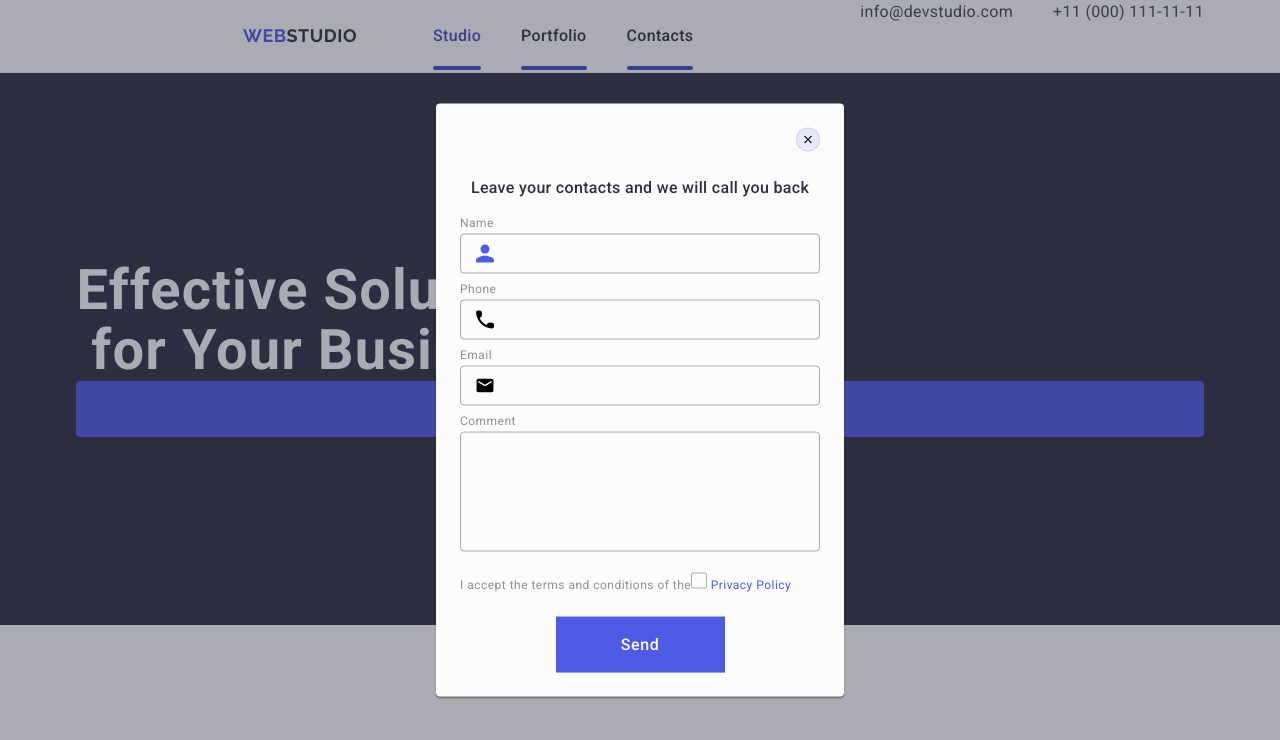
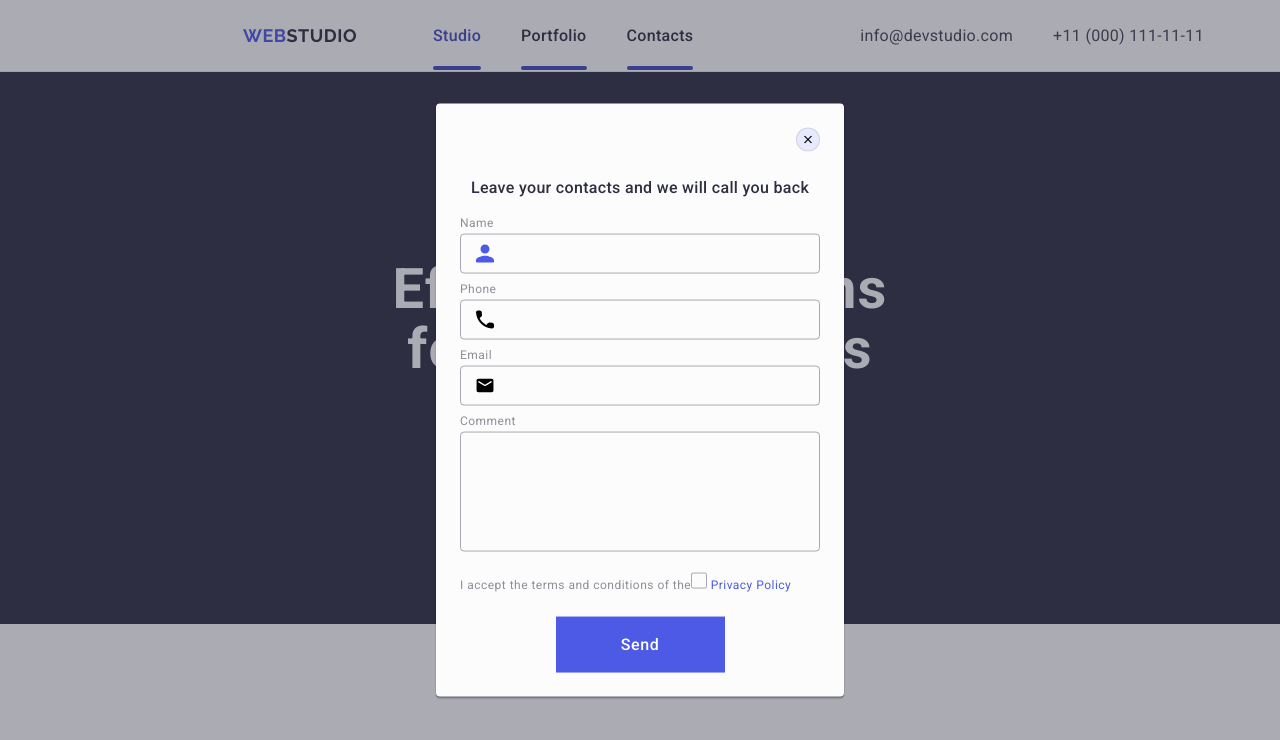
Before and after one commit to nilaytr/goit-markup-hw-06, a plain HTML site: page index.html in a window 1280 px wide. Shown: the top 740 px of the page. Drawn offline with nearby package versions, Linux system fonts and the light colour scheme.

Commit message:
Initial commit

```diff
--- a/css/style.css
+++ b/css/style.css
@@ -39,11 +39,15 @@ a {
 
 .header-title {
     border-bottom: 1px solid #e7e9fc;
+    height: 72px;
+    display: flex;
+    align-items: center;
     box-shadow: 0px 2px 1px rgba(46, 47, 66, 0.08), 0px 1px 1px rgba(46, 47, 66, 0.16), 0px 1px 6px rgba(46, 47, 66, 0.08);
 }
 
 .container {
     display: flex;
+    align-items: center;
     flex-direction: column;
     width: 1158px;
     margin: 0 auto;
@@ -154,6 +158,9 @@ a {
     max-width: 496px;
     flex-direction: column;
     list-style-type: none;
+    display: grid;
+    justify-content: center;
+    align-items: center;
 }
 
 .buton {
--- a/index.html
+++ b/index.html
@@ -506,6 +506,4 @@
     </div>
 </body>
 
-merhaba
-
 </html>
```
